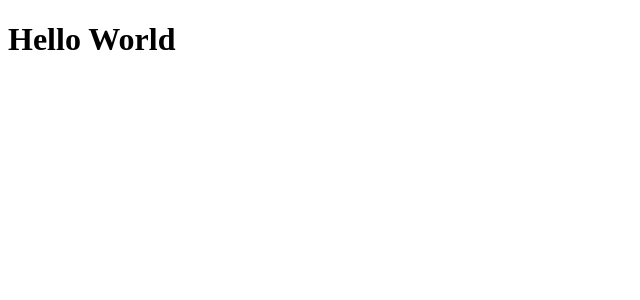
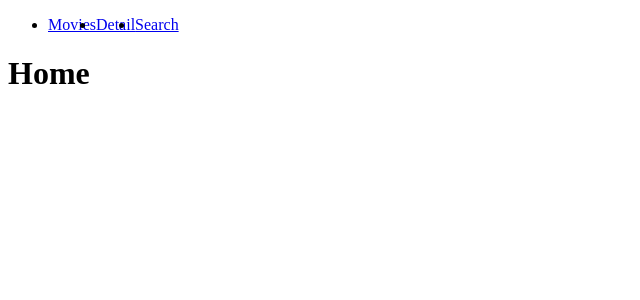
Before and after one commit to kasterra/react-movie-app, a React (Create React App) app: page / in a window 1280 px wide. Shown: the top 300 px of the page, without its empty margins (0-640 px from the left). Built offline with nearby package versions, Linux system fonts and the light colour scheme.

Commit message:
Router&Header stuff

```diff
--- a/src/Components/App.jsx
+++ b/src/Components/App.jsx
@@ -1,10 +1,11 @@
 import React from 'react';
+import Router from './Router';
 
 function App() {
   return (
-    <div className="App">
-      <h1>Hello World</h1>
-    </div>
+    <>
+      <Router />
+    </>
   );
 }
 
--- /dev/null
+++ b/src/Components/Header/Header.jsx
@@ -0,0 +1,19 @@
+import React from 'react';
+import { Link } from 'react-router-dom';
+import styles from './Header.module.css';
+
+export default () => (
+  <header className={styles.navList}>
+    <ul>
+      <li>
+        <Link to="/">Movies</Link>
+      </li>
+      <li>
+        <Link to="/detail">Detail</Link>
+      </li>
+      <li>
+        <Link to="/search">Search</Link>
+      </li>
+    </ul>
+  </header>
+);
--- /dev/null
+++ b/src/Components/Header/Header.module.css
@@ -0,0 +1,3 @@
+.navList ul{
+    display:flex;
+}
--- /dev/null
+++ b/src/Components/Header/index.js
@@ -0,0 +1,3 @@
+import Header from './Header';
+
+export default Header;
--- /dev/null
+++ b/src/Components/Router.jsx
@@ -0,0 +1,20 @@
+import React from 'react';
+import { HashRouter as Router, Route, Switch } from 'react-router-dom';
+import Home from '../Routes/Home';
+import Detail from '../Routes/Detail';
+import Search from '../Routes/Search';
+import Header from './Header';
+
+export default () => (
+  <Router>
+    <>
+      <Header />
+      <Switch>
+        <Route path="/" exact component={Home} />
+        <Route path="/detail" exact component={Detail} />
+        <Route path="/search" exact component={Search} />
+        <Route path="*" component={() => <h1>404</h1>} />
+      </Switch>
+    </>
+  </Router>
+);
--- /dev/null
+++ b/src/Routes/Detail.jsx
@@ -0,0 +1,3 @@
+import React from 'react';
+
+export default () => <h1>Detail</h1>;
--- /dev/null
+++ b/src/Routes/Home.jsx
@@ -0,0 +1,3 @@
+import React from 'react';
+
+export default () => <h1>Home</h1>;
--- /dev/null
+++ b/src/Routes/Search.jsx
@@ -0,0 +1,3 @@
+import React from 'react';
+
+export default () => <h1>Search</h1>;
```
